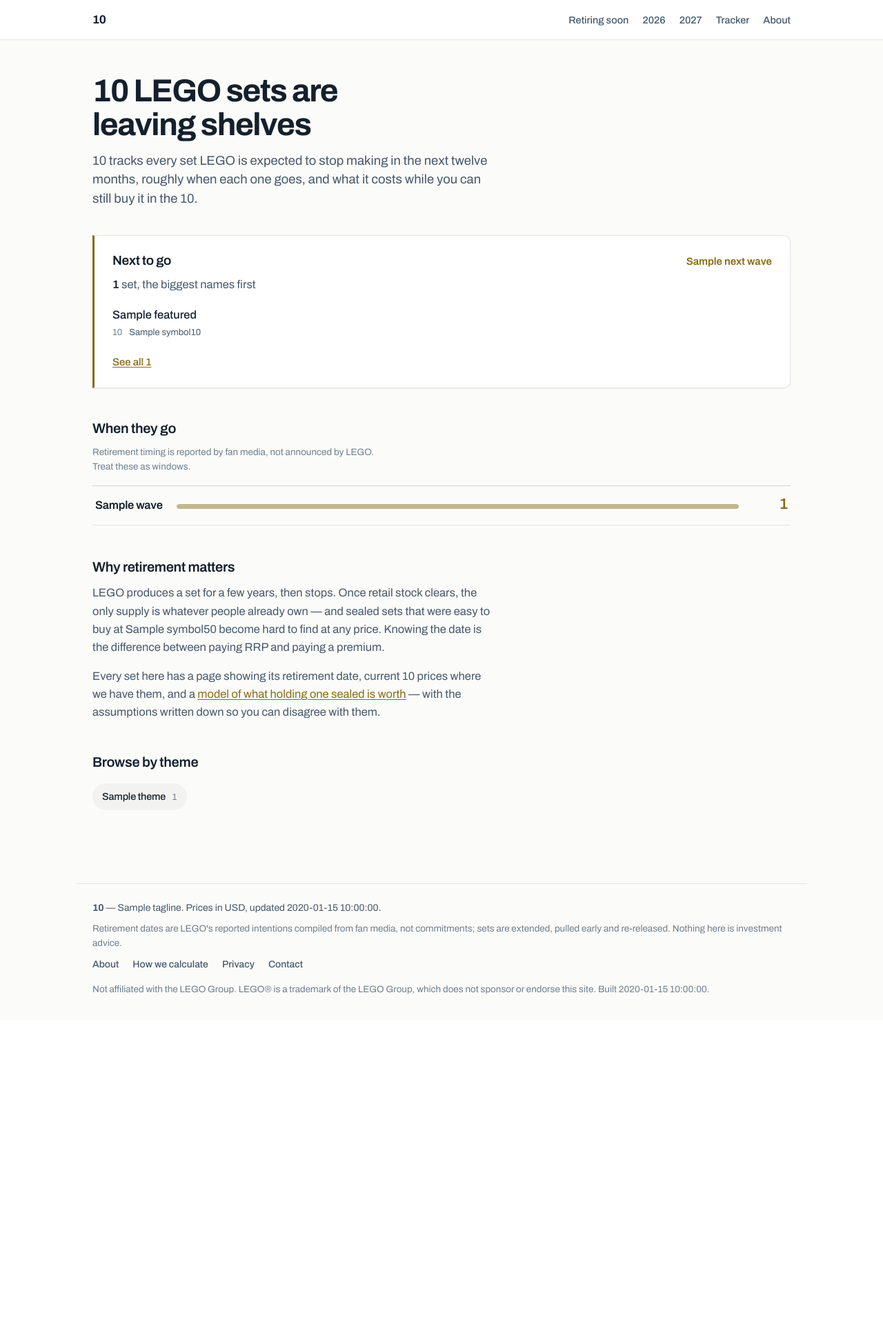
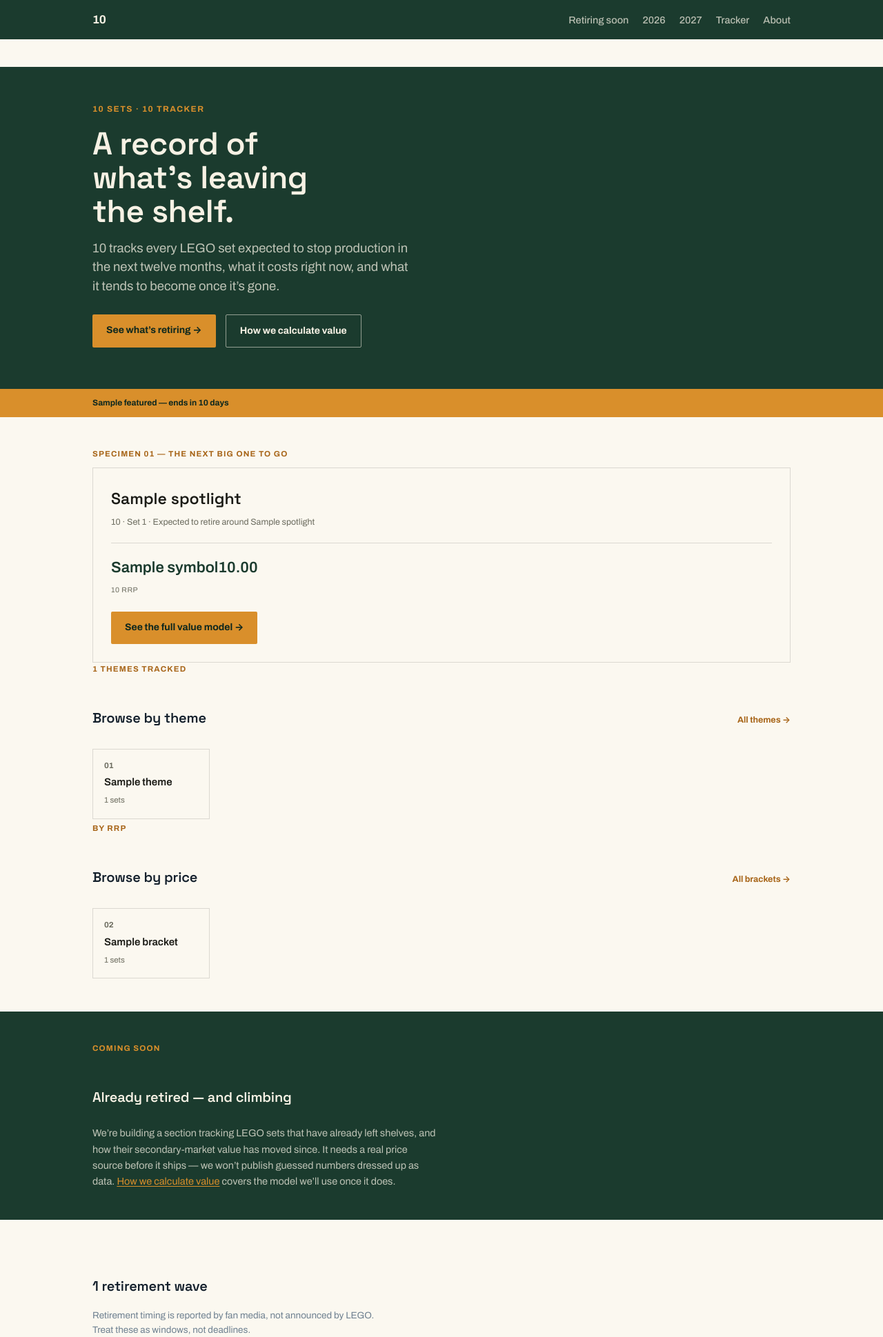
Before and after one commit to matthewhayford-blip/lego-tracker, a Python web app: template site/templates/home.html in a window 1280 px wide. Shown: the top 1939 px of the page at 69% size. Before the commit the page ends 1442 px from the top, so only its background shows below. Run offline with Jinja, Linux system fonts and the light colour scheme; the template is opened without the code that fills it: most values are stand-ins (such as "Sample title", 1, 10 or a date in 2020).

Commit message:
Redesign the homepage with the Field Notes visual direction (#2)
New homepage look: a deep-green/cream/mustard palette with a Space Grotesk
display face, replacing the brass/paper "directory" look with a single
spotlighted set, specimen-numbered browse rows, and full-bleed colour-blocked
sections. Scoped entirely to home.html/home.css so no other page's look
changes yet.

Everything on the page is driven by real data:
- the spotlight set and ticker use the existing "featured" set list, plus a
  real 5-year modelled value computed the same way the set page does
- "Browse by price" is backed by real bracket hub pages (retiring/price/<a>/),
  grouped from the market's own rrp_bands rather than a second set of magic
  thresholds, and linked from the /retiring/ hub too
- the "Already retired" section is an honest coming-soon teaser with no
  invented prices -- there is no secondary-market data source yet, and this
  site does not publish guessed numbers dressed up as data
- the "Notify me" signup from the design mockup is omitted for now: there is
  no email-capture backend to back it


Claude-Session: https://claude.ai/code/session_01YUQje2eqDJ393bcgBa214e

Co-authored-by: Claude <noreply@anthropic.com>

```diff
--- /dev/null
+++ b/site/static/home.css
@@ -0,0 +1,137 @@
+/* ===========================================================================
+   Homepage-only skin: "Field Notes" direction.
+
+   Loaded in addition to style.css, only on "/". Everything here is scoped
+   under body.home-v2 so it can never leak onto another page, and it only
+   overrides layout/colour -- it does not redefine anything structural that
+   style.css already handles (tables, trust pages, set pages, etc. are
+   untouched and keep the existing brass/paper look until they get their own
+   pass).
+   ========================================================================= */
+
+body.home-v2{
+  --fn-green:#1B3B2E; --fn-green-2:#0F281E; --fn-cream:#F6F1E4; --fn-paper:#FBF8F0;
+  --fn-ink:#1B1B16; --fn-gold:#D98F2B; --fn-gold-deep:#A8661A;
+  --fn-line:rgba(27,27,22,.14);
+  background:var(--fn-paper);
+}
+
+/* Full-bleed helper: breaks a section out of main's centered 1060px column
+   while keeping its inner content lined up with the rest of the page. */
+body.home-v2 .hero,
+body.home-v2 .ticker,
+body.home-v2 .retired-band{
+  width:100vw; position:relative; left:50%; right:50%;
+  margin-left:-50vw; margin-right:-50vw;
+  padding-left:max(24px, calc((100vw - 1060px) / 2 + 24px));
+  padding-right:max(24px, calc((100vw - 1060px) / 2 + 24px));
+  box-sizing:border-box;
+}
+
+/* ---------------------------------------------------------------- chrome */
+/* Reskin the shared header only on the homepage -- other pages keep the
+   existing brass/paper chrome until they get their own visual pass. */
+body.home-v2 header.site{background:var(--fn-green); border-bottom:none}
+body.home-v2 header.site .brand{color:var(--fn-cream)}
+body.home-v2 header nav a{color:rgba(246,241,228,.72)}
+body.home-v2 header nav a:hover{color:var(--fn-gold)}
+
+body.home-v2 .display{font-family:"Space Grotesk",Archivo,system-ui,sans-serif}
+
+/* -------------------------------------------------------------------- hero */
+body.home-v2 .home .hero{
+  background:var(--fn-green); color:var(--fn-cream);
+  padding-top:52px; padding-bottom:60px; margin-top:0;
+}
+body.home-v2 .hero-copy{max-width:640px}
+body.home-v2 .hero .kicker{font-size:12px; font-weight:700; text-transform:uppercase;
+  letter-spacing:.12em; color:var(--fn-gold); margin:0}
+body.home-v2 .hero h1{color:var(--fn-cream); font-weight:600; letter-spacing:-.01em;
+  max-width:12ch; margin:16px 0 0}
+body.home-v2 .hero .lede{color:rgba(246,241,228,.75); max-width:44ch; margin:16px 0 0}
+body.home-v2 .hero-ctas{display:flex; gap:14px; margin:26px 0 0; flex-wrap:wrap}
+body.home-v2 .btn.solid{background:var(--fn-gold); color:var(--fn-green-2);
+  border:none; padding:12px 20px; font-weight:700; border-radius:2px;
+  text-decoration:none; display:inline-block; font-size:14px}
+body.home-v2 .btn.solid:hover{color:var(--fn-green-2); opacity:.92}
+body.home-v2 .btn.outline{border:1.5px solid rgba(246,241,228,.55); color:var(--fn-cream);
+  background:transparent; padding:12px 20px; font-weight:700; border-radius:2px;
+  text-decoration:none; display:inline-block; font-size:14px}
+body.home-v2 .btn.outline:hover{border-color:var(--fn-gold); color:var(--fn-gold)}
+
+/* ------------------------------------------------------------------ ticker */
+body.home-v2 .ticker{
+  background:var(--fn-gold); color:var(--fn-green-2);
+  display:flex; gap:34px; padding-top:11px; padding-bottom:11px;
+  font-size:12px; font-weight:700; overflow-x:auto; white-space:nowrap;
+}
+
+/* --------------------------------------------------------------- specimen */
+body.home-v2 .specimen-wrap{padding-top:44px}
+body.home-v2 .kicker{font-size:11.5px; font-weight:700; text-transform:uppercase;
+  letter-spacing:.1em; color:var(--fn-gold-deep); margin:0 0 10px}
+body.home-v2 .specimen{border:1px solid var(--fn-line); padding:26px; margin-top:2px}
+body.home-v2 .spec-body b.set{font-size:23px; font-weight:600}
+body.home-v2 .spec-body b.set a{color:var(--fn-ink); text-decoration:none}
+body.home-v2 .spec-body b.set a:hover{color:var(--fn-gold-deep)}
+body.home-v2 .spec-body .meta{display:block; color:#6B6B5E; font-size:12.5px; margin-top:5px}
+body.home-v2 .spec-stats{display:flex; gap:30px; margin-top:20px; padding-top:18px;
+  border-top:1px solid var(--fn-line)}
+body.home-v2 .spec-stats div b{font-size:22px; font-weight:600; display:block; color:var(--fn-green)}
+body.home-v2 .spec-stats div span{font-size:10.5px; text-transform:uppercase;
+  letter-spacing:.05em; color:#6B6B5E}
+body.home-v2 .also{margin-top:16px; padding-top:14px; border-top:1px solid var(--fn-line);
+  display:flex; flex-direction:column; gap:7px}
+body.home-v2 .also .row{display:flex; align-items:baseline; gap:10px; font-size:13px}
+body.home-v2 .also a{color:var(--fn-ink); font-weight:600; text-decoration:none}
+body.home-v2 .also a:hover{color:var(--fn-gold-deep)}
+body.home-v2 .also span{color:#6B6B5E; margin-left:auto; font-size:12px}
+body.home-v2 .spec-cta{margin-top:20px}
+
+/* ----------------------------------------------------------- theme/price */
+body.home-v2 .sec-head{display:flex; justify-content:space-between; align-items:baseline;
+  margin-bottom:0}
+body.home-v2 .seeall{font-size:12.5px; font-weight:700; color:var(--fn-gold-deep);
+  text-decoration:none}
+body.home-v2 .seeall:hover{text-decoration:underline}
+body.home-v2 .row-scroll{display:flex; gap:16px; overflow-x:auto; margin:20px 0 0; padding-bottom:4px}
+body.home-v2 .tile{flex:none; width:170px; border:1px solid var(--fn-line); padding:14px 16px;
+  text-decoration:none; color:var(--fn-ink)}
+body.home-v2 .tile:hover{border-color:var(--fn-gold-deep)}
+body.home-v2 .tile-no{display:block; font-size:11px; color:var(--fn-gold-deep); font-weight:700}
+body.home-v2 .tile b{display:block; font-size:15px; font-weight:600; margin-top:3px}
+body.home-v2 .tile span{font-size:11.5px; color:#6B6B5E}
+
+/* --------------------------------------------------------------- retired */
+body.home-v2 .retired-band{
+  background:var(--fn-green); color:var(--fn-cream); margin-top:44px;
+  padding-top:44px; padding-bottom:44px;
+}
+body.home-v2 .retired-band .kicker{color:var(--fn-gold)}
+body.home-v2 .retired-band h2{color:var(--fn-cream)}
+body.home-v2 .teaser-copy{color:rgba(246,241,228,.75); max-width:60ch; margin:16px 0 0;
+  font-size:14.5px; line-height:1.6}
+body.home-v2 .teaser-copy a{color:var(--fn-gold)}
+
+/* --------------------------------------------------------------- calendar */
+body.home-v2 .calendar{margin-top:44px}
+body.home-v2 .waves{border-top-color:var(--fn-line)}
+body.home-v2 .waves li{border-bottom-color:var(--fn-line)}
+body.home-v2 .waves a{color:var(--fn-ink)}
+body.home-v2 .waves a:hover{background:var(--fn-cream)}
+body.home-v2 .w-count{color:var(--fn-gold-deep)}
+body.home-v2 .w-bar{background:var(--fn-cream)}
+body.home-v2 .w-bar i{background:var(--fn-gold-deep); opacity:.7}
+
+/* ----------------------------------------------------------------- explain */
+body.home-v2 .explain{margin-top:48px}
+body.home-v2 .explain a{color:var(--fn-gold-deep)}
+
+body.home-v2 h2.display{font-weight:600; letter-spacing:-.01em}
+
+@media (max-width:640px){
+  body.home-v2 .hero{padding-top:36px; padding-bottom:40px}
+  body.home-v2 .hero h1{font-size:clamp(28px,8vw,38px); max-width:none}
+  body.home-v2 .specimen{padding:18px}
+  body.home-v2 .spec-stats{flex-wrap:wrap; gap:18px 30px}
+}
--- a/site/templates/base.html
+++ b/site/templates/base.html
@@ -16,9 +16,10 @@
 <link rel="preconnect" href="https://fonts.gstatic.com" crossorigin>
 <link rel="stylesheet" href="https://fonts.googleapis.com/css2?family=Archivo:wght@400;500;600;700&display=swap">
 <link rel="stylesheet" href="{{ root_rel }}static/style.css">
+{%- block head_extra %}{% endblock %}
 {%- block schema %}{% endblock %}
 </head>
-<body>
+<body class="{% block body_class %}{% endblock %}">
 <a class="skip" href="#main">Skip to content</a>
 <header class="site">
   <div class="bar">
--- a/site/templates/home.html
+++ b/site/templates/home.html
@@ -1,4 +1,9 @@
 {% extends "base.html" %}
+{% block body_class %}home-v2{% endblock %}
+{% block head_extra %}
+<link rel="stylesheet" href="https://fonts.googleapis.com/css2?family=Space+Grotesk:wght@500;600;700&display=swap">
+<link rel="stylesheet" href="{{ root_rel }}static/home.css">
+{% endblock %}
 {% block schema %}
 <script type="application/ld+json">
 {{ home_schema | tojson }}
@@ -8,38 +13,99 @@
 <article class="page home">
 
   <section class="hero">
-    <h1>{{ total }} LEGO sets are leaving shelves</h1>
-    <p class="lede">{{ brand }} tracks every set LEGO is expected to stop making in
-    the next twelve months, roughly when each one goes, and what it costs while you
-    can still buy it in the {{ market.adjective }}.</p>
+    <div class="hero-copy">
+      <p class="kicker">{{ total }} sets · {{ market.adjective }} tracker</p>
+      <h1 class="display">A record of what&rsquo;s leaving the shelf.</h1>
+      <p class="lede">{{ brand }} tracks every LEGO set expected to stop production in
+      the next twelve months, what it costs right now, and what it tends to become
+      once it&rsquo;s gone.</p>
+      <div class="hero-ctas">
+        <a class="btn solid" href="{{ rel }}retiring/">See what&rsquo;s retiring &rarr;</a>
+        <a class="btn outline" href="{{ rel }}method/">How we calculate value</a>
+      </div>
+    </div>
   </section>
 
-  {% if next_wave %}
-  <section class="next">
-    <div class="next-head">
-      <h2>Next to go</h2>
-      <p class="next-date">{{ next_wave.label }}</p>
+  {%- if featured %}
+  <div class="ticker" aria-hidden="true">
+    {%- for s in featured %}
+    <span><b>{{ s.name }}</b> &mdash; {{ 'ends in %d days'|format(s.days_out) if s.days_out and s.days_out > 0 else 'retiring ' + s.retire_label }}</span>
+    {%- endfor %}
+  </div>
+  {%- endif %}
+
+  {%- if spotlight %}
+  <section class="specimen-wrap">
+    <p class="kicker">Specimen 01 &mdash; the next big one to go</p>
+    <div class="specimen">
+      <div class="spec-body">
+        <b class="set display"><a href="{{ rel }}sets/{{ spotlight.slug }}/">{{ spotlight.name }}</a></b>
+        <span class="meta">{{ spotlight.theme }} &middot; Set {{ spotlight.set_number }} &middot;
+          Expected to retire around {{ spotlight.retire_label_long }}</span>
+        <div class="spec-stats">
+          <div><b>{{ market.symbol }}{{ '%.2f'|format(spotlight.rrp) }}</b><span>{{ market.adjective }} RRP</span></div>
+          {%- if spotlight_5yr %}
+          <div><b>{{ market.symbol }}{{ '{:,.0f}'.format(spotlight_5yr) }}</b><span>modelled, 5yr hold</span></div>
+          {%- endif %}
+        </div>
+        {%- if featured|length > 1 %}
+        <div class="also">
+          {%- for s in featured[1:3] %}
+          <div class="row"><a href="{{ rel }}sets/{{ s.slug }}/">{{ s.name }}</a><span>{{ s.retire_label }}</span></div>
+          {%- endfor %}
+        </div>
+        {%- endif %}
+        <div class="spec-cta"><a class="btn solid" href="{{ rel }}sets/{{ spotlight.slug }}/">See the full value model &rarr;</a></div>
+      </div>
     </div>
-    <p class="next-count">
-      <b>{{ next_wave.count }}</b> {{ 'set' if next_wave.count == 1 else 'sets' }},
-      the biggest names first
-    </p>
-    <ul class="next-sets">
-      {%- for s in featured %}
-      <li>
-        <a href="{{ rel }}sets/{{ s.slug }}/">{{ s.name }}</a>
-        <span class="meta">{{ s.theme }}<span class="meta-rrp">{{ market.symbol }}{{ '%.0f'|format(s.rrp) }}</span></span>
-      </li>
+  </section>
+  {%- endif %}
+
+  <section>
+    <p class="kicker">{{ themes|length }} themes tracked</p>
+    <div class="sec-head"><h2 class="display">Browse by theme</h2>
+      <a class="seeall" href="{{ rel }}retiring/">All themes &rarr;</a></div>
+    <div class="row-scroll">
+      {%- for t in themes[:8] %}
+      <a class="tile" href="{{ rel }}retiring/{{ t.slug }}/">
+        <span class="tile-no">{{ '%02d'|format(loop.index) }}</span>
+        <b>{{ t.name }}</b><span>{{ t.count }} sets</span>
+      </a>
       {%- endfor %}
-    </ul>
-    <a class="more" href="{{ rel }}retiring/{{ next_wave.slug }}/">See all {{ next_wave.count }}</a>
+    </div>
   </section>
-  {% endif %}
+
+  {%- set priced_brackets = brackets|selectattr('count', 'gt', 0)|list %}
+  {%- if priced_brackets %}
+  <section>
+    <p class="kicker">By RRP</p>
+    <div class="sec-head"><h2 class="display">Browse by price</h2>
+      <a class="seeall" href="{{ rel }}retiring/">All brackets &rarr;</a></div>
+    <div class="row-scroll">
+      {%- for b in priced_brackets %}
+      <a class="tile" href="{{ rel }}retiring/price/{{ b.slug }}/">
+        <span class="tile-no">{{ '%02d'|format(themes[:8]|length + loop.index) }}</span>
+        <b>{{ b.label }}</b><span>{{ b.count }} sets</span>
+      </a>
+      {%- endfor %}
+    </div>
+  </section>
+  {%- endif %}
+
+  <section class="retired-band">
+    <p class="kicker">Coming soon</p>
+    <div class="sec-head"><h2 class="display">Already retired &mdash; and climbing</h2></div>
+    <p class="teaser-copy">We&rsquo;re building a section tracking LEGO sets that have
+    already left shelves, and how their secondary-market value has moved since. It
+    needs a real price source before it ships &mdash; we won&rsquo;t publish guessed
+    numbers dressed up as data. <a href="{{ rel }}method/">How we calculate value</a>
+    covers the model we&rsquo;ll use once it does.</p>
+  </section>
 
   <section class="calendar">
-    <h2>When they go</h2>
+    <div class="sec-head" style="margin-bottom:0"><h2 class="display">{{ waves|length }} retirement wave{{ '' if waves|length == 1 else 's' }}</h2></div>
     <p class="small caveat">Retirement timing is reported by fan media, not
-    announced by LEGO. Treat these as windows.</p>
+    announced by LEGO. Treat these as windows, not deadlines.</p>
     <ol class="waves">
       {%- for w in waves %}
       <li>
@@ -54,26 +120,15 @@
   </section>
 
   <section class="explain">
-    <h2>Why retirement matters</h2>
+    <h2 class="display">Why retirement matters</h2>
     <p>LEGO produces a set for a few years, then stops. Once retail stock clears,
-    the only supply is whatever people already own — and sealed sets that were easy
-    to buy at {{ market.symbol }}50 become hard to find at any price. Knowing the
-    date is the difference between paying RRP and paying a premium.</p>
+    the only supply is whatever people already own &mdash; and sealed sets that were
+    easy to buy at {{ market.symbol }}50 become hard to find at any price. Knowing
+    the date is the difference between paying RRP and paying a premium.</p>
     <p>Every set here has a page showing its retirement date, current
     {{ market.adjective }} prices where we have them, and a
-    <a href="{{ rel }}method/">model of what holding one sealed is worth</a> — with
+    <a href="{{ rel }}method/">model of what holding one sealed is worth</a> &mdash; with
     the assumptions written down so you can disagree with them.</p>
-  </section>
-
-  <section class="browse">
-    <h2>Browse by theme</h2>
-    <div class="cards small-cards">
-    {%- for t in themes %}
-      <a class="card" href="{{ rel }}retiring/{{ t.slug }}/">
-        <b>{{ t.name }}</b><span class="mono">{{ t.count }}</span>
-      </a>
-    {%- endfor %}
-    </div>
   </section>
 
 </article>
```
Also changed, not shown: site/build.py (+61 -2 lines), site/templates/hub.html (+13 -0 lines).
